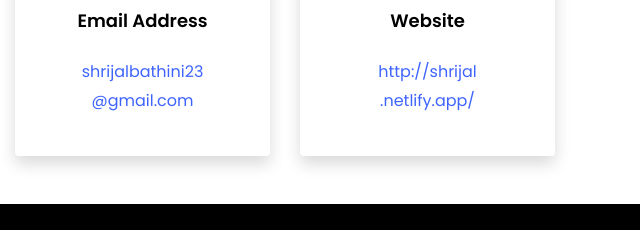
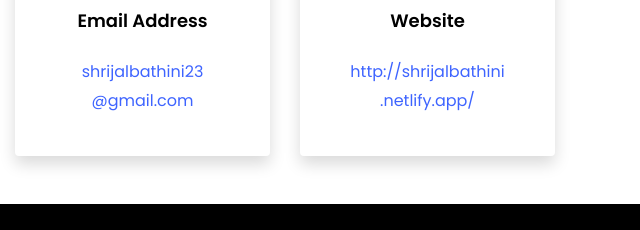
Before and after one commit to rishi322/shriju, a plain HTML site: page home.html in a window 1280 px wide. Shown: the part 5815-6045 px from the top of the page, 640-1280 px from the left. Drawn offline with Linux system fonts and the light colour scheme; files whose address does not match are found by name.

Commit message:
Update home.html

```diff
--- a/home.html
+++ b/home.html
@@ -12,7 +12,7 @@
 					'https://www.googletagmanager.com/gtm.js?id=' + i + dl; f.parentNode.insertBefore(j, f);
 		})(window, document, 'script', 'dataLayer', 'GTM-TVV4FWR');</script>
 	<!-- End Google Tag Manager -->
-	<title>Rishi Patel</title>
+	<title>Shrijal Bathini</title>
 	<meta charset="utf-8">
 	<meta name="viewport" content="width=device-width, initial-scale=1, shrink-to-fit=no">
 
@@ -515,7 +515,7 @@
 						</div>
 						<div>
 							<h3 class="mb-4">Website</h3>
-							<p><a href="http://parthkapadia.netlify.app/">http://shrijal<br>.netlify.app/</a></p>
+							<p><a href="http://shrijalbathini.netlify.app/">http://shrijalbathini<br>.netlify.app/</a></p>
 						</div>
 					</div>
 				</div>
```
